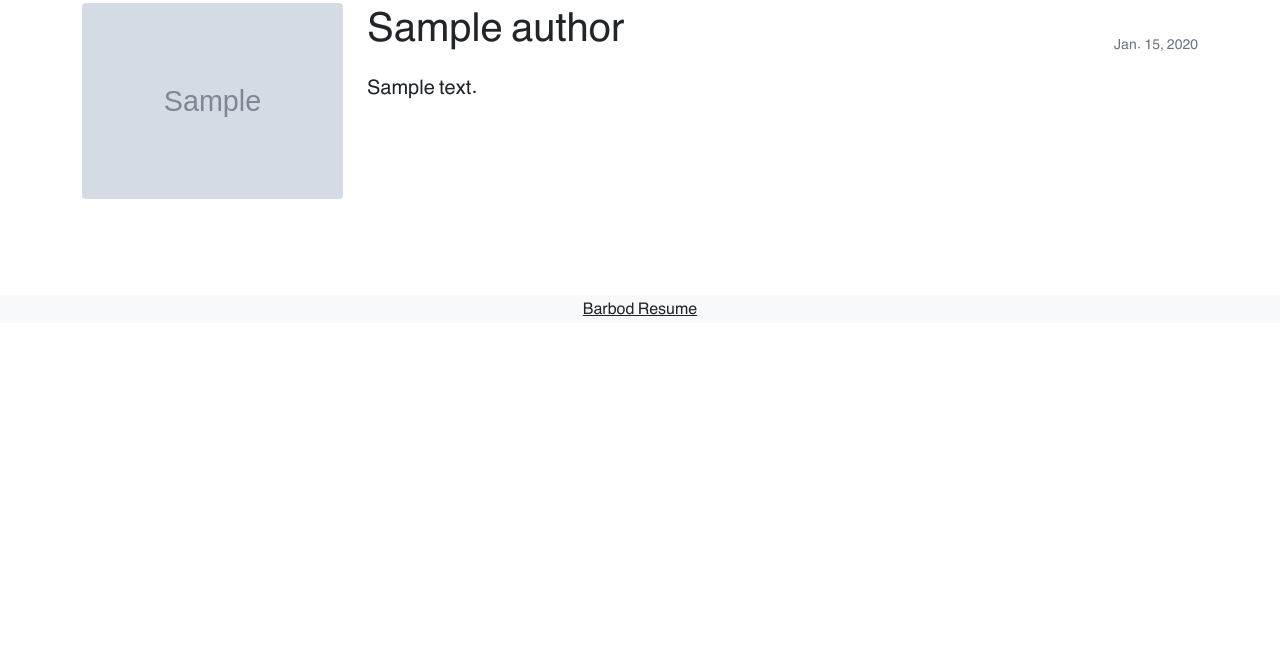
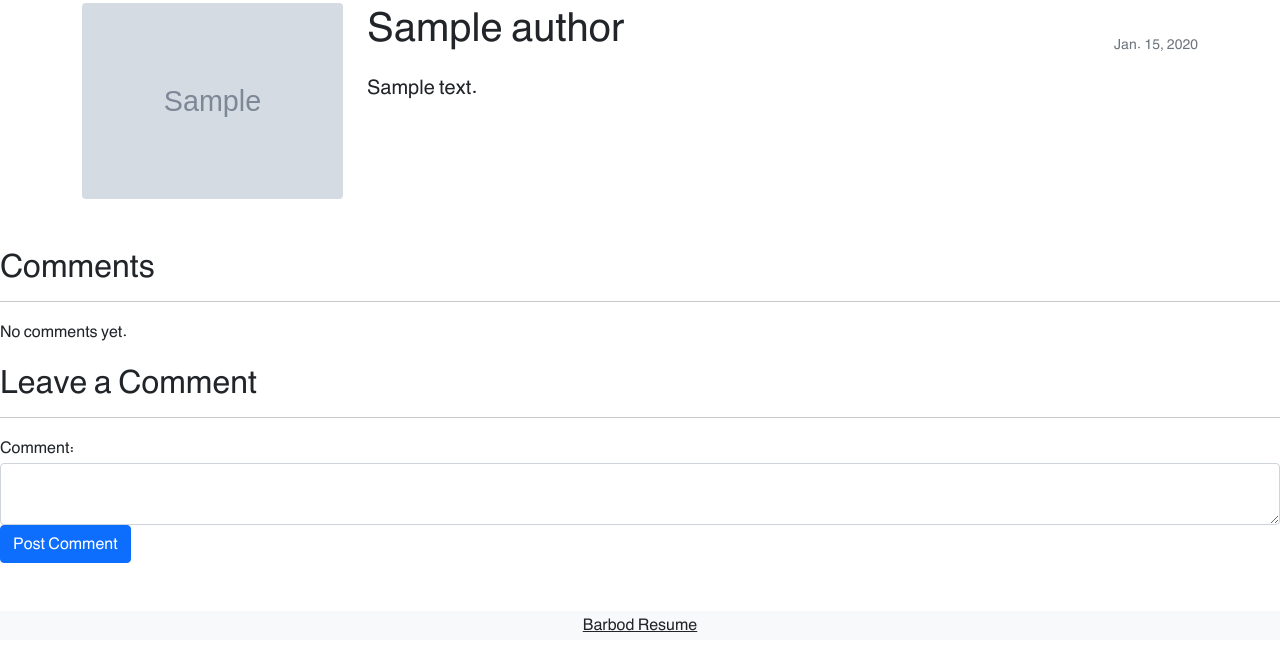
Before and after one commit to barbodjangjoo/book_store, a Django app: page /author/1/ in a window 1280 px wide. Shown: the part 106-777 px from the top of the page. Run offline with Django 5.2, Linux system fonts and the light colour scheme; tables that the repository leaves empty hold one stand-in row (values such as "Sample post"); grey boxes marked "Sample" are stand-in pictures.

Commit message:
add author comment to admin panel

```diff
--- a/authors/admin.py
+++ b/authors/admin.py
@@ -1,7 +1,8 @@
 from django.contrib import admin
 
-from .models import Author
+from .models import Author, AuthorComment
 
 admin.site.register(Author)
+admin.site.register(AuthorComment)
 
 # Register your models here.
--- a/authors/models.py
+++ b/authors/models.py
@@ -27,4 +27,4 @@
     datetime_modified = models.DateTimeField(auto_now=True)
 
     def __str__(self):
-        return self.author
+        return self.text
--- a/authors/templates/authors/author_detail.html
+++ b/authors/templates/authors/author_detail.html
@@ -17,4 +17,35 @@
         </div>
       </div>
     </div>
+    <div class="row">
+      <div class="col-md-12">
+        <h2>Comments</h2>
+        <hr>
+        {% if comments %}
+          {% for comment in comments %}
+            <div class="comment mb-3">
+              <h5>{{ comment.author }} <small>{{ comment.created_at }}</small></h5>
+              <p>{{ comment.text }}</p>
+            </div>
+          {% endfor %}
+        {% else %}
+          <p>No comments yet.</p>
+        {% endif %}
+      </div>
+    </div>
+    <div class="row">
+      <div class="col-md-12">
+        <h2>Leave a Comment</h2>
+        <hr>
+        <form method="post">
+          {% csrf_token %}
+          <div class="form-group">
+            <label for="comment">Comment:</label>
+            <textarea class="form-control" id="comment" name="comment"></textarea>
+          </div>
+          <button type="submit" class="btn btn-primary">Post Comment</button>
+        </form>
+      </div>
+    </div>
+  </div>
 {% endblock content %}
--- a/authors/views.py
+++ b/authors/views.py
@@ -1,7 +1,7 @@
 from django.shortcuts import render, get_object_or_404 , redirect
 from django.views import generic
 
-from .models import Author
+from .models import Author, AuthorComment
 from .forms import AuthorForm
 
 
@@ -11,7 +11,9 @@
 
 def author_detail_view(request, pk):
     author = get_object_or_404(Author, pk=pk)
-    return render(request, 'authors/author_detail.html', {'author': author})
+    return render(request, 'authors/author_detail.html', {
+        'author': author,
+        })
 
 def author_create_view(request):
     if request.method == 'POST':
```
Also changed, not shown: authors/forms.py (+6 -1 lines). Lines whose indentation alone changed are shown as unchanged.
